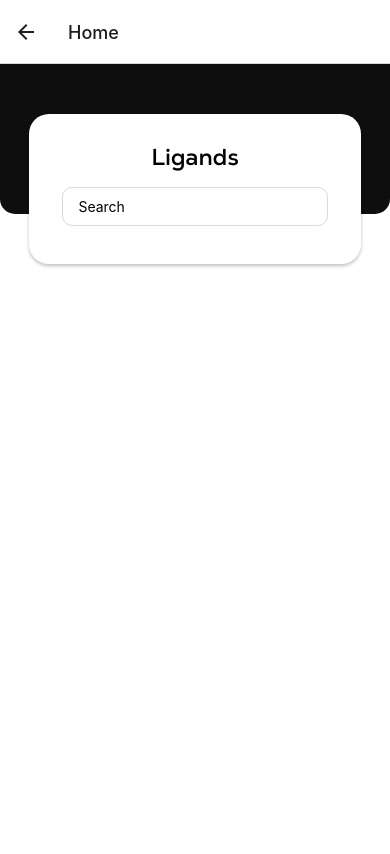
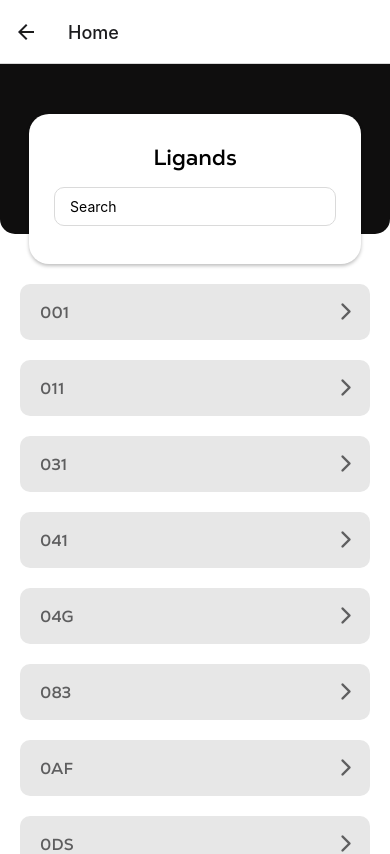
Before and after one commit to ChadiNaour/Swifty_Protein, a React Native app: screen /Home in a window 390 px wide. Shown: the top 854 px of the page. Built offline with nearby package versions, Linux system fonts and the light colour scheme.

Commit message:
Feat: adding the flatlist with the ligands items in the home screen under the search component

```diff
--- /dev/null
+++ b/components/Flatlist.tsx
@@ -0,0 +1,86 @@
+import React, { useCallback } from 'react';
+import { SafeAreaView, View, FlatList, StyleSheet, Text } from 'react-native';
+import Feather from "react-native-vector-icons/Feather";
+import ligands from "../assets/Ligands/Ligands.json";
+import { useFonts } from 'expo-font';
+
+const FlatListComponent = () => {
+  const [fontsLoaded] = useFonts({
+    'NexaBold': require('../assets/fonts/Nexa/NexaTextDemo-Bold.ttf'),
+  });
+
+  const onLayoutRootView = useCallback(async () => {
+  }, [fontsLoaded]);
+  if (!fontsLoaded) {
+    return null;
+  }
+
+  interface renderedItem {
+    item: string;
+  }
+
+  const renderItem = ({ item }: renderedItem) => {
+    return (
+      <View style={ligands.indexOf(item) === 0 ? styles.firstListItem : styles.listItem}>
+        <Text style={{
+          fontFamily: 'NexaBold',
+          fontSize: 16,
+          color: "#5E5E5F",
+          marginLeft: 20
+        }}>{item}</Text>
+        <Feather style={styles.chevronIcon} name="chevron-right" size={28} color="#5E5E5F" />
+      </View>
+    )
+  };
+
+
+  return (
+    <SafeAreaView style={styles.container} onLayout={onLayoutRootView}>
+      <FlatList
+        data={ligands}
+        renderItem={renderItem}
+        keyExtractor={(item) => (item)}
+        initialNumToRender={10}
+        showsVerticalScrollIndicator={false}
+        contentContainerStyle={{ flexGrow: 1 }}
+      />
+    </SafeAreaView>
+  );
+}
+
+const styles = StyleSheet.create({
+  container: {
+    justifyContent: 'center',
+    alignItems: 'center',
+    width: '100%',
+  },
+  firstListItem: {
+    display: 'flex',
+    flexDirection: 'row',
+    justifyContent: 'space-between',
+    alignItems: "center",
+    backgroundColor: '#E7E7E7',
+    borderRadius: 10,
+    paddingVertical: 12,
+    marginVertical: 10,
+    width: 350,
+    marginTop: 50
+
+  },
+  listItem: {
+    display: 'flex',
+    flexDirection: 'row',
+    justifyContent: 'space-between',
+    alignItems: "center",
+    backgroundColor: '#E7E7E7',
+    borderRadius: 10,
+    paddingVertical: 12,
+    marginVertical: 10,
+    width: 350,
+  },
+  chevronIcon: {
+    marginRight: 10
+  }
+});
+
+export default FlatListComponent;
--- a/package.json
+++ b/package.json
@@ -21,10 +21,12 @@
     "react-dom": "^18.1.0",
     "react-native": "0.70.5",
     "react-native-elements": "^3.4.2",
+    "react-native-vector-icons": "^9.2.0",
     "react-native-web": "^0.18.10"
   },
   "devDependencies": {
     "@babel/core": "^7.12.9",
+    "@iconify/react": "^4.0.1",
     "@tsconfig/react-native": "^2.0.2",
     "@types/jest": "^29.2.3",
     "@types/react": "^18.0.25",
--- a/views/Home.tsx
+++ b/views/Home.tsx
@@ -5,6 +5,7 @@ import { useFonts } from 'expo-font';
 import * as SplashScreen from 'expo-splash-screen';
 import type { NativeStackScreenProps } from '@react-navigation/native-stack';
 import type { RootStackParamList } from '../App';
+import Flatlist from '../components/Flatlist';
 
 type Props = NativeStackScreenProps<RootStackParamList, 'Home'>;
 const Home = ({ navigation }: Props) => {
@@ -26,8 +27,9 @@ const Home = ({ navigation }: Props) => {
         <View style={styles.container} onLayout={onLayoutRootView}>
             <StatusBar style="auto" />
             <View style={styles.TopContainer}>
+                <View style={styles.roundedBackground}></View>
                 <View style={styles.SearchContainer}>
-                    <Text style={{ fontFamily: 'NexaBold', fontSize: 23, color: 'black' }}>Ligands</Text>
+                    <Text style={{ fontFamily: 'NexaBold', fontSize: 22, color: 'black' }}>Ligands</Text>
                     <TextInput
                         style={styles.input}
                         onChangeText={onChangeSearch}
@@ -36,6 +38,7 @@ const Home = ({ navigation }: Props) => {
                     />
                 </View>
             </View>
+                <Flatlist />
         </View>
     )
 }
@@ -45,23 +48,25 @@ export default Home;
 const styles = StyleSheet.create({
     container: {
         flex: 1,
-        flexDirection: "column",
-        backgroundColor: '#fff',
-        alignItems: 'center',
-        justifyContent: 'center',
+        backgroundColor: '#ffffff',
     },
     TopContainer: {
-        position: 'absolute',
-        top: 0,
-        backgroundColor: "#0F0E0E",
-        height: 150,
+        position: 'relative',
+        height: 170,
         width: "100%",
-        borderBottomEndRadius: 15,
-        borderBottomStartRadius: 15,
         display: 'flex',
         alignItems: 'center',
         justifyContent: 'center',
 
+    },
+    roundedBackground: {
+        position: 'absolute',
+        top: 0,
+        backgroundColor: "#0F0E0E",
+        height: 170,
+        width: "100%",
+        borderBottomEndRadius: 15,
+        borderBottomStartRadius: 15,
     },
     SearchContainer: {
         position: 'absolute',
@@ -80,11 +85,12 @@ const styles = StyleSheet.create({
         },
         shadowOpacity: 0.25,
         shadowRadius: 3.84,
+        zIndex: 10,
 
         elevation: 5,
     },
     input: {
-        width: '80%',
+        width: '85%',
         margin: 12,
         borderWidth: 1,
         borderRadius: 10,
--- a/views/Login.tsx
+++ b/views/Login.tsx
@@ -1,5 +1,5 @@
 import React, { useCallback } from 'react';
-import { Pressable, Image, Alert, StyleSheet, Text, View } from 'react-native';
+import { Pressable, Image, Alert, StyleSheet, Text, View, StatusBar } from 'react-native';
 import { useFonts } from 'expo-font';
 import * as SplashScreen from 'expo-splash-screen';
 import * as LocalAuthentication from 'expo-local-authentication';
```
Also changed, not shown: 1 other file (tests, documents, lock files or other folders).
